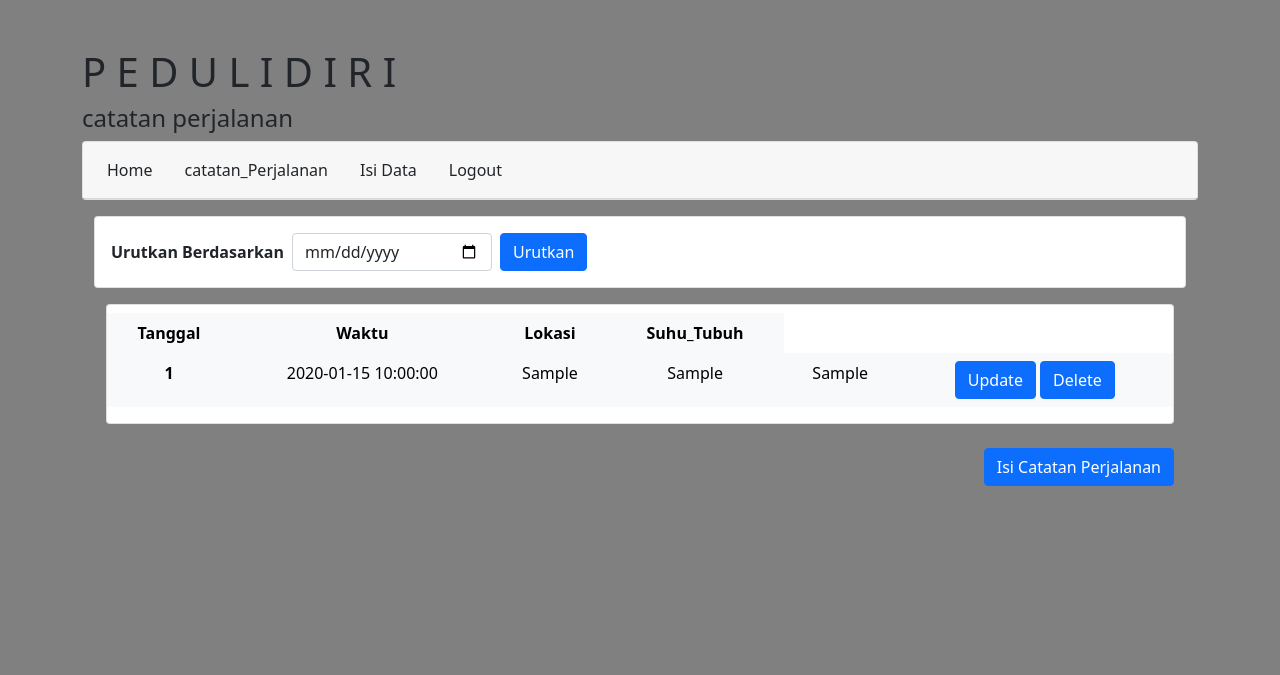
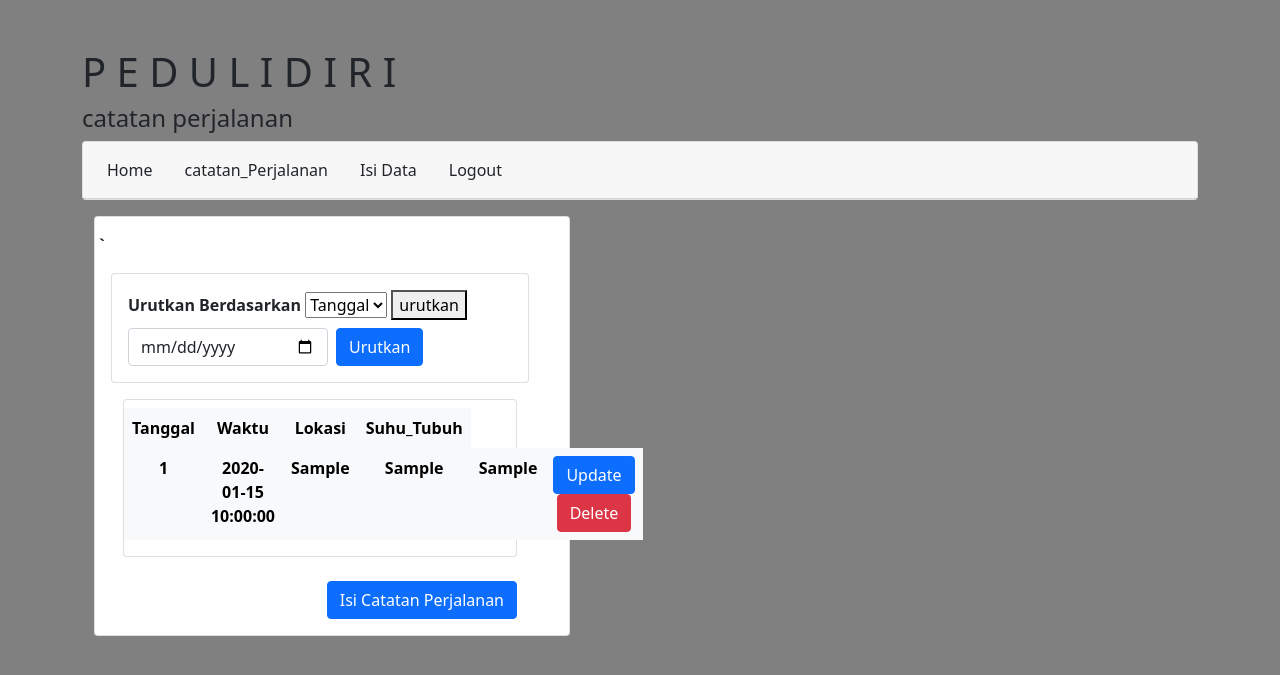
Before and after one commit to sitijuliaa/crud_login_julia, a PHP site: page /catatan.php in a window 1280 px wide. Shown: the top 675 px of the page. Run offline with PHP 8.4, Linux system fonts and the light colour scheme; tables that the repository leaves empty or names only in its code hold one stand-in row (values such as "Sample post"); data that the repository does not hold is empty.

Commit message:
Add files via upload

```diff
--- a/catatan.php
+++ b/catatan.php
@@ -35,12 +35,22 @@ $result = mysqli_query($db, "SELECT * FROM catatan_perjalanan");
     </ul>
   </div>
 </div>
-<div class="container mt-3">
+<div class="container mt-3" style="width:500px;margin-left:0px;">
+<div class="card">
+  <div class="row">
+    <div class="row fw-bold card-body">
+      <form>`
     <div class="container mt-3">
         <div class="row fw-bold card">
             <div class="row g-2 align-items-center px-3 mb-3">
                 <div class="col-auto">
                 <span class="text-black">Urutkan Berdasarkan</span>
+                <select name="urut">
+                  <option values="tanggal">Tanggal</option>
+                  <option values="waktu">Waktu</option>
+                  <option values="lokasi">Lokasi</option>
+</select>
+<button type="submit">urutkan</button>
              </div>
                 <div class="col-auto">
                     <input type="date" class="form-control" style="width:200px" name="caper">
@@ -56,6 +66,7 @@ $result = mysqli_query($db, "SELECT * FROM catatan_perjalanan");
     <table class="table table-light table-hover table-borderless">
   <thead>
     <tr style="text-align:center;">
+
       <th scope="col">Tanggal</th>
       <th scope="col">Waktu</th>
       <th scope="col">Lokasi</th>
@@ -73,8 +84,8 @@ $result = mysqli_query($db, "SELECT * FROM catatan_perjalanan");
       <td><?=$row['lokasi'];?></td>
       <td><?=$row['suhu_tubuh'];?></td>
       <td>
-        <a href="update.php?id=<?=$data['id'];?>" class="btn btn-primary">Update</a>
-        <a href="dalete.php?id=<?=$data['id'];?>" class="btn btn-primary">Delete</a>
+        <a href="update.php?idcp=<?=$data['idcp'];?>" class="btn btn-primary">Update</a>
+        <a href="delete.php?idcp=<?=$data['idcp'];?>" class="btn btn-danger">Delete</a>
       </td>
     </tr>
     </tbody>
```
